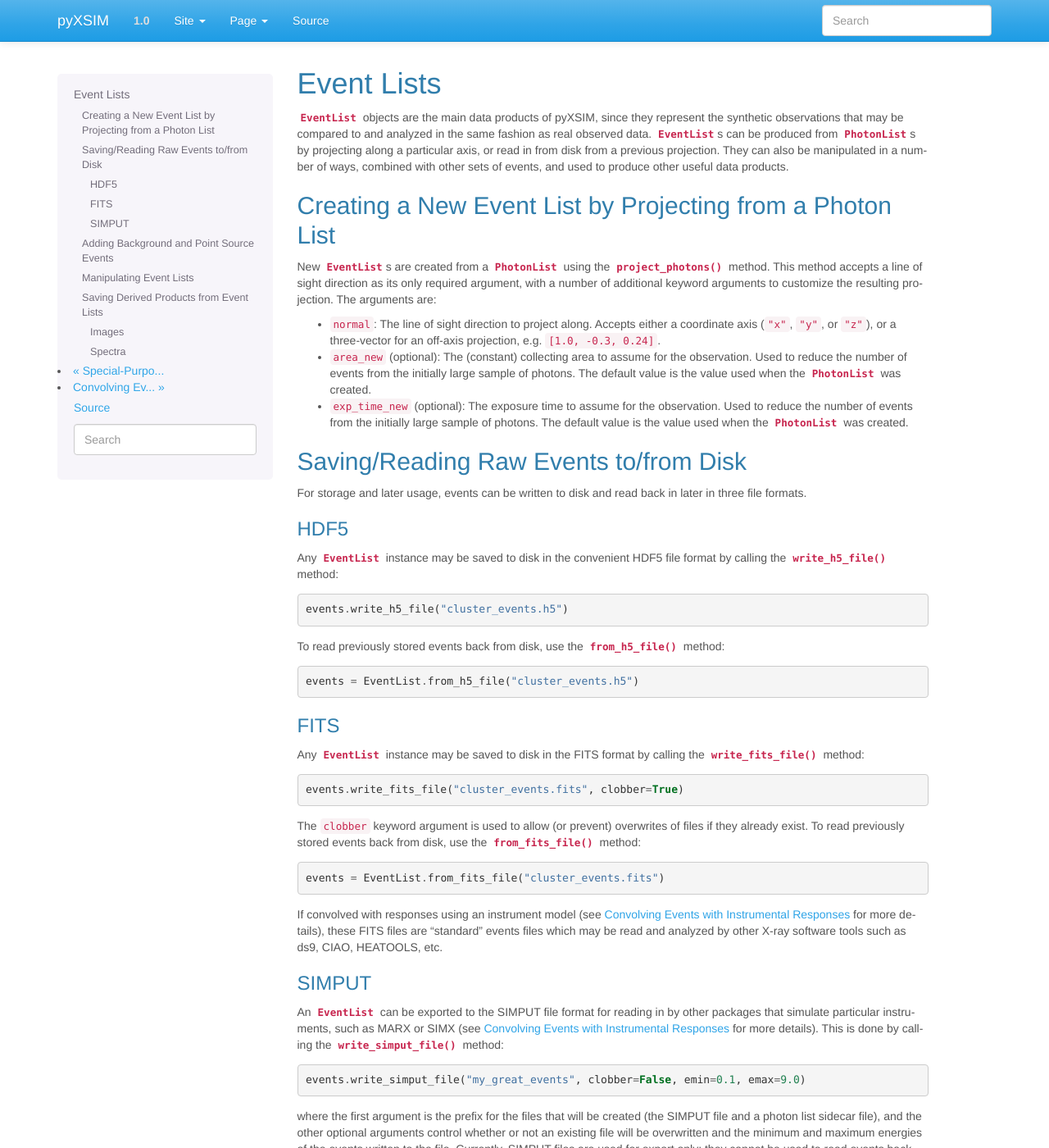
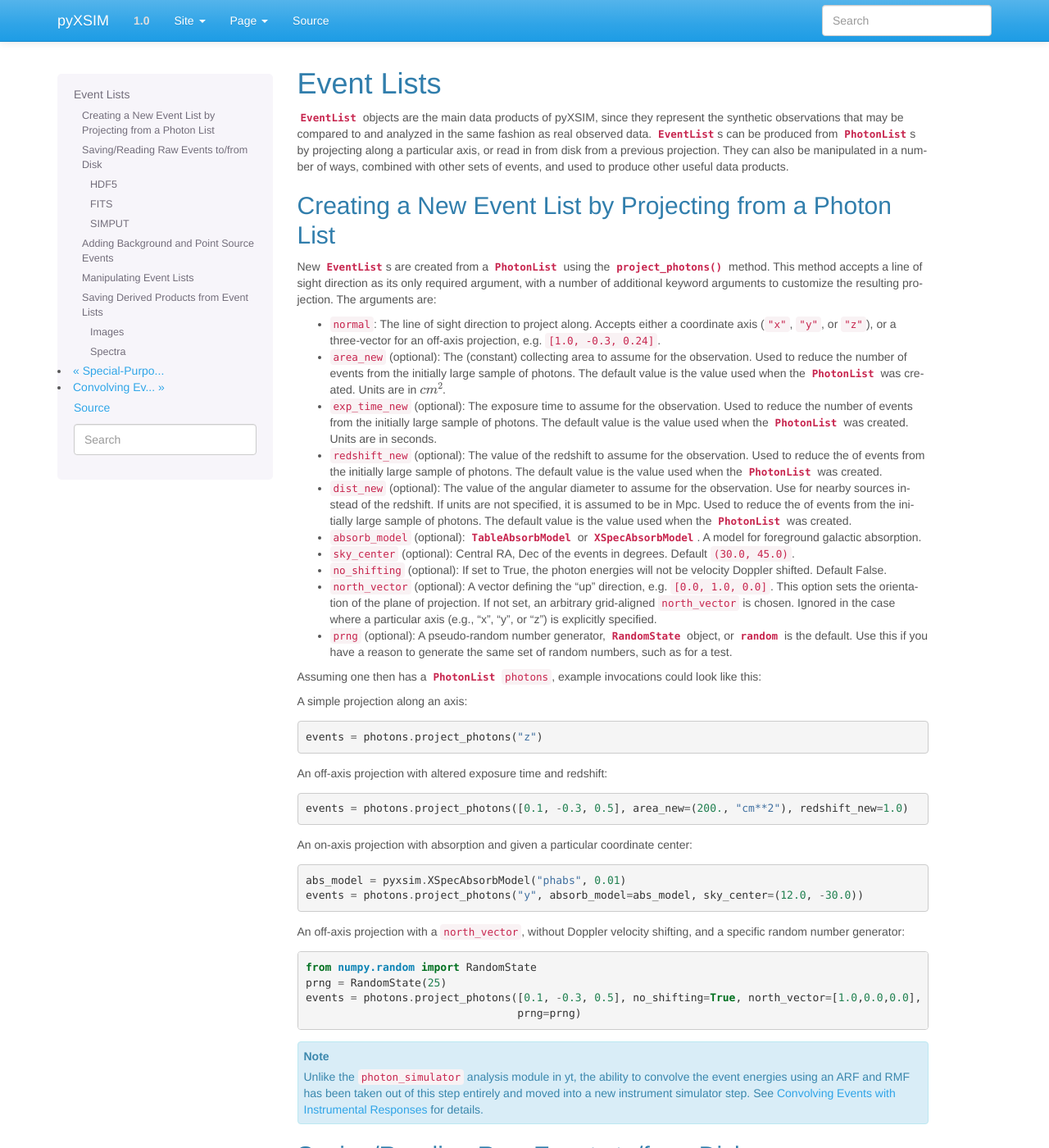
Before and after one commit to jzuhone/pyxsim, a Sphinx documentation site: the page built from doc/source/event_lists.rst, in a window 1280 px wide and 1400 px high. Shown: the whole window at 82% size. Built offline with Sphinx 7.4.7, drawn with Linux system fonts in a browser that asks for light colours.

Commit message:
Documentation updates

```diff
--- a/doc/source/event_lists.rst
+++ b/doc/source/event_lists.rst
@@ -22,10 +22,66 @@ arguments to customize the resulting projection. The arguments are:
   ``"y"``, or ``"z"``), or a three-vector for an off-axis projection, e.g. ``[1.0, -0.3, 0.24]``.
 * ``area_new`` (optional): The (constant) collecting area to assume for the observation. Used to reduce
   the number of events from the initially large sample of photons. The default value is the value used
-  when the :class:`~pyxsim.photon_list.PhotonList` was created.
+  when the :class:`~pyxsim.photon_list.PhotonList` was created. Units are in :math:`cm^2`.
 * ``exp_time_new`` (optional): The exposure time to assume for the observation. Used to reduce the number
   of events from the initially large sample of photons. The default value is the value used when the
+  :class:`~pyxsim.photon_list.PhotonList` was created. Units are in seconds.
+* ``redshift_new`` (optional): The value of the redshift to assume for the observation. Used to reduce the
+  of events from the initially large sample of photons. The default value is the value used when the
   :class:`~pyxsim.photon_list.PhotonList` was created.
+* ``dist_new`` (optional): The value of the angular diameter to assume for the observation. Use for nearby
+  sources instead of the redshift. If units are not specified, it is assumed to be in Mpc. Used to reduce the
+  of events from the initially large sample of photons. The default value is the value used when the
+  :class:`~pyxsim.photon_list.PhotonList` was created.
+* ``absorb_model`` (optional): :class:`~pyxsim.spectral_models.TableAbsorbModel` or
+  :class:`~pyxsim.spectral_models.XSpecAbsorbModel`. A model for foreground galactic absorption.
+* ``sky_center`` (optional): Central RA, Dec of the events in degrees. Default ``(30.0, 45.0)``.
+* ``no_shifting`` (optional): If set to True, the photon energies will not be velocity Doppler shifted. Default False.
+* ``north_vector`` (optional): A vector defining the "up" direction, e.g. ``[0.0, 1.0, 0.0]``.
+  This option sets the orientation of the plane of projection. If not set, an arbitrary grid-aligned
+  ``north_vector`` is chosen. Ignored in the case where a particular axis (e.g., "x", "y", or "z") is
+  explicitly specified.
+* ``prng`` (optional): A pseudo-random number generator, :class:`~numpy.random.RandomState` object, or
+  :mod:`~numpy.random` is the default. Use this if you have a reason to generate the same set of random
+  numbers, such as for a test.
+
+Assuming one then has a :class:`~pyxsim.photon_list.PhotonList` ``photons``, example invocations could look
+like this:
+
+A simple projection along an axis:
+
+.. code-block:: python
+
+    events = photons.project_photons("z")
+
+An off-axis projection with altered exposure time and redshift:
+
+.. code-block:: python
+
+    events = photons.project_photons([0.1, -0.3, 0.5], area_new=(200., "cm**2"), redshift_new=1.0)
+
+An on-axis projection with absorption and given a particular coordinate center:
+
+.. code-block:: python
+
+    abs_model = pyxsim.XSpecAbsorbModel("phabs", 0.01)
+    events = photons.project_photons("y", absorb_model=abs_model, sky_center=(12.0, -30.0))
+
+An off-axis projection with a ``north_vector``, without Doppler velocity shifting, and a specific
+random number generator:
+
+.. code-block:: python
+
+    from numpy.random import RandomState
+    prng = RandomState(25)
+    events = photons.project_photons([0.1, -0.3, 0.5], no_shifting=True, north_vector=[1.0,0.0,0.0],
+                                     prng=prng)
+
+.. note::
+
+    Unlike the ``photon_simulator`` analysis module in yt, the ability to convolve the event energies
+    using an ARF and RMF has been taken out of this step entirely and moved into a new instrument
+    simulator step. See :ref:`instruments` for details.
 
 Saving/Reading Raw Events to/from Disk
 --------------------------------------
--- a/doc/source/spectral_models.rst
+++ b/doc/source/spectral_models.rst
@@ -71,7 +71,7 @@ an HDF5-based table of energy and cross section:
 
     filename = "tbabs_table.h5" # file containing the table
     N_H = 0.1 # galactic column density in 10^{22} cm^{-2}
-    abs_model = pyxsim.XSpecAbsorbModel(model, N_H)
+    abs_model = pyxsim.XSpecAbsorbModel(filename, N_H)
 
 The HDF5 file must have two top-level datasets:
 
```
